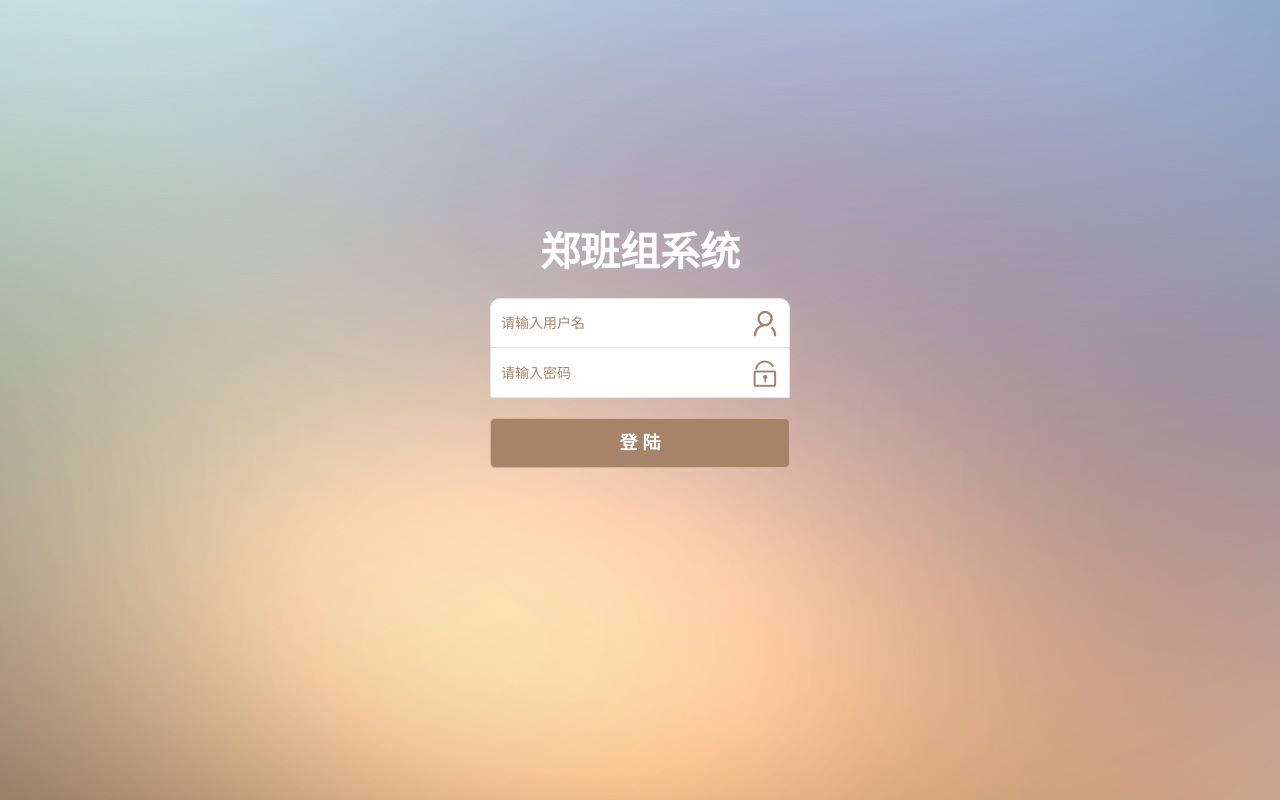
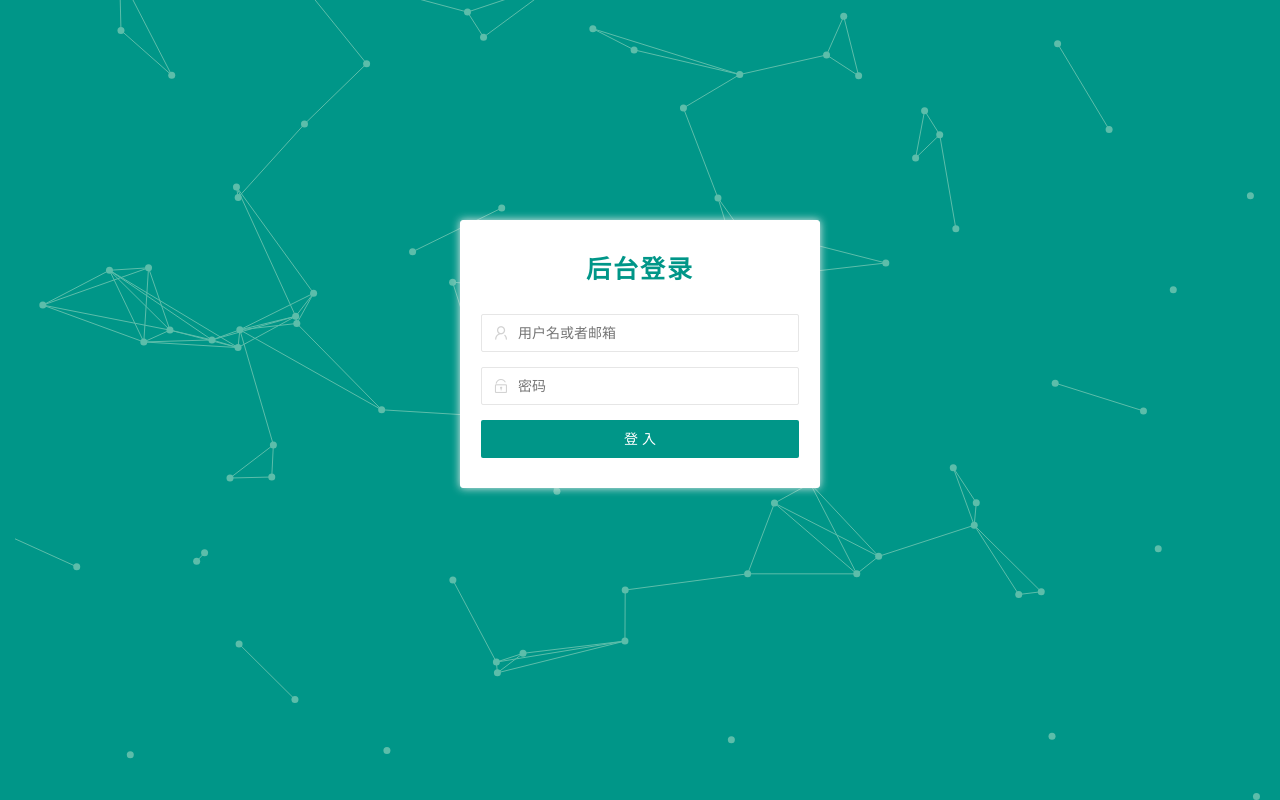
Before and after one commit to mygithublu/plant, a Django app: page /login/ in a window 1280 px wide. Run offline with Django 3.2, Linux system fonts and the light colour scheme.

Commit message:
20200706

```diff
--- a/mysite/templates/page/layout.html
+++ b/mysite/templates/page/layout.html
@@ -432,7 +432,7 @@
 
 
                         });
-                    }, 300000)
+                    }, 60000)
                     setInterval(function () {
                         //left=200px(原始位置)-width/2
                         //top=200px(原始位置)-height/2
--- a/mysite/templates/page/login.html
+++ b/mysite/templates/page/login.html
@@ -9,7 +9,6 @@
     <meta name="viewport" content="width=device-width, initial-scale=1, maximum-scale=1">
     <meta name="apple-mobile-web-app-status-bar-style" content="black">
     <meta name="apple-mobile-web-app-capable" content="yes">
-    <link rel="icon" href="/static/i.ico">
     <meta name="format-detection" content="telephone=no">
     <link rel="stylesheet" href="/static/lib/layui-v2.5.4/css/layui.css" media="all">
     <!--[if lt IE 9]>
@@ -17,143 +16,164 @@
     <script src="https://cdn.staticfile.org/respond.js/1.4.2/respond.min.js"></script>
     <![endif]-->
     <style>
+        html,
         body {
-            background-image: url("/static/images/bg.jpg");
+            width: 100%;
             height: 100%;
-            width: 100%;
+            overflow: hidden
         }
 
-        #container {
-            height: 100%;
-            width: 100%;
+        body {
+            background: #009688;
         }
 
-        input:-webkit-autofill {
-            -webkit-box-shadow: inset 0 0 0 1000px #fff;
-            background-color: transparent;
+        body:after {
+            content: '';
+            background-repeat: no-repeat;
+            background-size: cover;
+            -webkit-filter: blur(3px);
+            -moz-filter: blur(3px);
+            -o-filter: blur(3px);
+            -ms-filter: blur(3px);
+            filter: blur(3px);
+            position: absolute;
+            top: 0;
+            left: 0;
+            right: 0;
+            bottom: 0;
+            z-index: -1;
+        }
+
+        .layui-container {
+            width: 100%;
+            height: 100%;
+            overflow: hidden
         }
 
         .admin-login-background {
-            width: 300px;
+            width: 360px;
             height: 300px;
             position: absolute;
             left: 50%;
             top: 40%;
-            margin-left: -150px;
+            margin-left: -180px;
             margin-top: -100px;
         }
 
-        .admin-header {
+        .logo-title {
             text-align: center;
-            margin-bottom: 20px;
-            color: #ffffff;
-            font-weight: bold;
-            font-size: 40px
+            letter-spacing: 2px;
+            padding: 14px 0;
         }
 
-        .admin-input {
-            border-top-style: none;
-            border-right-style: solid;
-            border-bottom-style: solid;
-            border-left-style: solid;
-            height: 50px;
-            width: 300px;
-            padding-bottom: 0px;
+        .logo-title h1 {
+            color: #009688;
+            font-size: 25px;
+            font-weight: bold;
         }
 
-        .admin-input::-webkit-input-placeholder {
-            color: #a78369
+        .login-form {
+            background-color: #fff;
+            border: 1px solid #fff;
+            border-radius: 3px;
+            padding: 14px 20px;
+            box-shadow: 0 0 8px #eeeeee;
         }
 
-        .layui-icon-username {
-            color: #a78369 !important;
+        .login-form .layui-form-item {
+            position: relative;
         }
 
-        .layui-icon-username:hover {
-            color: #9dadce !important;
+        .login-form .layui-form-item label {
+            position: absolute;
+            left: 1px;
+            top: 1px;
+            width: 38px;
+            line-height: 36px;
+            text-align: center;
+            color: #d2d2d2;
         }
 
-        .layui-icon-password {
-            color: #a78369 !important;
+        .login-form .layui-form-item input {
+            padding-left: 36px;
         }
 
-        .layui-icon-password:hover {
-            color: #9dadce !important;
+        .captcha {
+            width: 60%;
+            display: inline-block;
         }
 
-        .admin-input-username {
-            border-top-style: solid;
-            border-radius: 10px 10px 0 0;
+        .captcha-img {
+            display: inline-block;
+            width: 34%;
+            float: right;
         }
 
-        .admin-input-verify {
-            border-radius: 0 0 10px 10px;
-        }
-
-        .admin-button {
-            margin-top: 20px;
-            font-weight: bold;
-            font-size: 18px;
-            width: 300px;
-            height: 50px;
-            border-radius: 5px;
-            background-color: #a78369;
-            border: 1px solid #d8b29f
-        }
-
-        .admin-icon {
-            margin-left: 260px;
-            margin-top: 10px;
-            font-size: 30px;
-        }
-
-        i {
-            position: absolute;
-        }
-
-        .admin-captcha {
-            position: absolute;
-            margin-left: 205px;
-            margin-top: -40px;
+        .captcha-img img {
+            height: 34px;
+            border: 1px solid #e6e6e6;
+            height: 36px;
+            width: 100%;
         }
     </style>
 </head>
 
 <body>
-    <div id="container">
-        <div></div>
+    <div class="layui-container">
         <div class="admin-login-background">
-            <div class="admin-header">
-                <span>郑班组系统</span>
+            <div class="layui-form login-form">
+                <form class="layui-form" action="">
+                    <div class="layui-form-item logo-title">
+                        <h1>后台登录</h1>
                     </div>
-            <form class="layui-form" action="">
-                <div>
-                    <i class="layui-icon layui-icon-username admin-icon"></i>
-                    <input type="text" name="username" placeholder="请输入用户名" autocomplete="off"
-                        class="layui-input admin-input admin-input-username">
+                    <div class="layui-form-item">
+                        <label class="layui-icon layui-icon-username" for="username"></label>
+                        <input type="text" name="username" lay-verify="required|account" placeholder="用户名或者邮箱"
+                            autocomplete="off" class="layui-input" value="">
                     </div>
-                <div>
-                    <i class="layui-icon layui-icon-password admin-icon"></i>
-                    <input type="password" name="password" placeholder="请输入密码" autocomplete="off"
-                        class="layui-input admin-input">
+                    <div class="layui-form-item">
+                        <label class="layui-icon layui-icon-password" for="password"></label>
+                        <input type="password" name="password" lay-verify="required|password" placeholder="密码"
+                            autocomplete="off" class="layui-input" value="">
                     </div>
-                <!-- <div>
-                <input type="text" name="captcha" placeholder="请输入验证码" autocomplete="off" class="layui-input admin-input admin-input-verify" value="xszg">
-                <img class="admin-captcha" width="90" height="30" src="/static/images/captcha.jpg">
+                    <!-- <div class="layui-form-item">
+                        <label class="layui-icon layui-icon-vercode" for="captcha"></label>
+                        <input type="text" name="captcha" lay-verify="required|captcha" placeholder="图形验证码"
+                            autocomplete="off" class="layui-input verification captcha" value="">
+                        <div class="captcha-img">
+                            <img id="captchaPic" src="/static/images/captcha.jpg">
+                        </div>
                     </div> -->
-                <button class="layui-btn admin-button" lay-submit="" lay-filter="login">登 陆</button>
+                    <!-- <div class="layui-form-item">
+                        <input type="checkbox" name="rememberMe" value="true" lay-skin="primary" title="记住密码">
+                    </div> -->
+                    <div class="layui-form-item">
+                        <button class="layui-btn layui-btn-fluid" lay-submit="" lay-filter="login">登 入</button>
+                    </div>
                 </form>
             </div>
         </div>
+    </div>
+    <script src="/static/lib/jquery-3.4.1/jquery-3.4.1.min.js" charset="utf-8"></script>
     <script src="/static/lib/layui-v2.5.4/layui.js" charset="utf-8"></script>
+    <script src="/static/lib/jq-module/jquery.particleground.min.js" charset="utf-8"></script>
+    <!-- <script src="/static/js/jquery.js"></script> -->
     <script>
-        layui.use(['form', 'jquery'], function () {
-            var form = layui.form,
-                layer = layui.layer;
-            var $ = layui.jquery;
+        layui.use(['form'], function () {
+            var form = layui.form;
+             var   layer = layui.layer;
+             var   $=layui.jquery;
 
             // 登录过期的时候，跳出ifram框架
-            if (top.location != self.location) top.location = self.location;
+            // if (top.location != self.location) top.location = self.location;
+
+            // 粒子线条背景
+            $(document).ready(function () {
+                $('.layui-container').particleground({
+                    dotColor: '#5cbdaa',
+                    lineColor: '#5cbdaa'
+                });
+            });
 
             // 进行登录操作
             form.on('submit(login)', function (data) {
@@ -172,36 +192,30 @@
                 // }
 
                 $.ajax({
-                    url: '/pc_login_api/',
-                    data: {
-                        username: data.username,
-                        password: data.password,
+                  url:'/pc_login_api/',
+                  data:{
+                      username:data.username,
+                      password:data.password,
                   },
-                    type: 'POST',
-                    dataType: 'json',
-                    timeout: 5000,
-                    success: function (data) {
-                        if (data.res == 1) {
-                            layer.msg('登录成功', {
-                                time: 1000
-                            }, function () {
+                  type:'POST',
+                  dataType:'json',
+                  timeout:5000,
+                  success:function(data){
+                    if(data.res==1){
+                      layer.msg('登录成功', {time:1000},function () {
                     window.location = '/index/';
-                                // layui.data('userinfo', {
-                                //     key: 'username',
-                                //     value: data.username
-                                // });
                     });
                     }
-                        if (data.res == 0) {
+                    if(data.res==0){
                         layer.msg('密码错误');
                     }
-                        if (data.res == 2) {
+                    if(data.res==2){
                         layer.msg('没有权限');
                     }
 
 
                   },
-                    error: function (xhr, type, errorThrown) {
+                  error:function(xhr,type,errorThrown){
                     layer.msg(type);
                   }
                 });
--- a/mysite/views.py
+++ b/mysite/views.py
@@ -55,7 +55,8 @@ def items(request):
 def user(request):
 
     username = request.session.get("username")
-    user_list=['Z001','Z002','Z003','Z004','Z005','Z006','Z007','Z008','Z009','Z010']
+    # user_list=['Z001','Z002','Z003','Z004','Z005','Z006','Z007','Z008','Z009','Z010']
+    user_list=['Z001','Z002']
     if (username in user_list):
         return render(request,'page/user.html')
     elif(username):
--- a/plant/settings.py
+++ b/plant/settings.py
@@ -165,3 +165,7 @@ CORS_ALLOW_HEADERS = (
     'Pragma',
 )
 SESSION_EXPIRE_AT_BROWSER_CLOSE=True
+
+X_FRAME_OPTIONS = 'ALLOWALL'
+
+XS_SHARING_ALLOWED_METHODS = ['POST','GET','OPTIONS', 'PUT', 'DELETE']
--- a/plant/urls.py
+++ b/plant/urls.py
@@ -79,6 +79,6 @@ urlpatterns = [
     url(r'^index/track/$',track),
     url(r'pc_track_api',pc_track_api),
     url(r'^edit_problem_api/$',edit_problem_api),
-    url(r'^delete_problem_api$',delete_problem_api),
+    url(r'^delete_problem_api',delete_problem_api),
     url(r'^edit_confirm_api',edit_confirm_api),
 ]
```
Also changed, not shown: 1 other file. Lines whose indentation alone changed are shown as unchanged.
